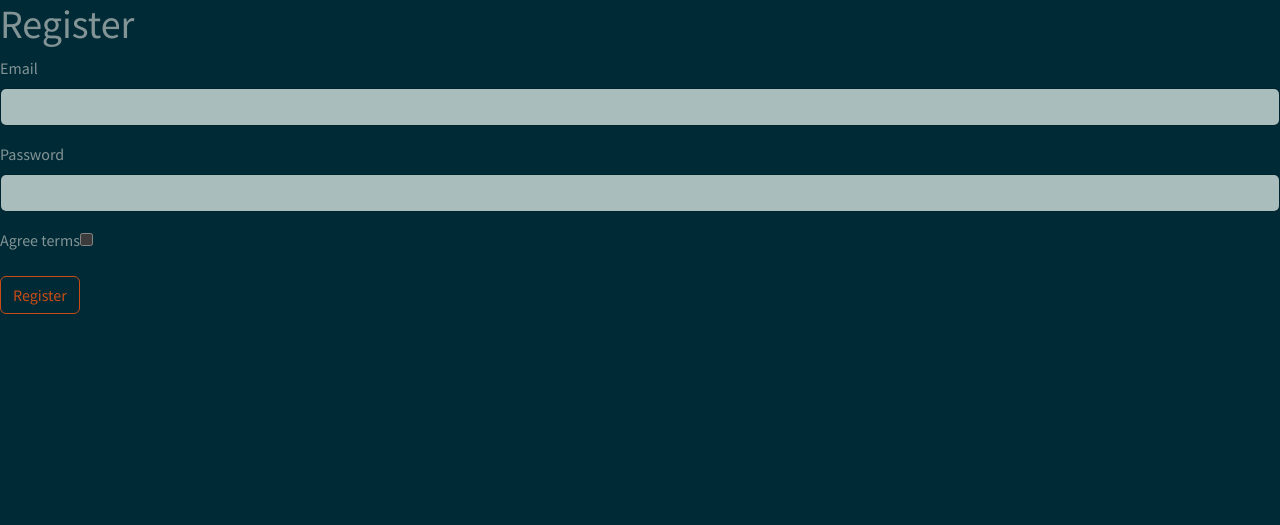
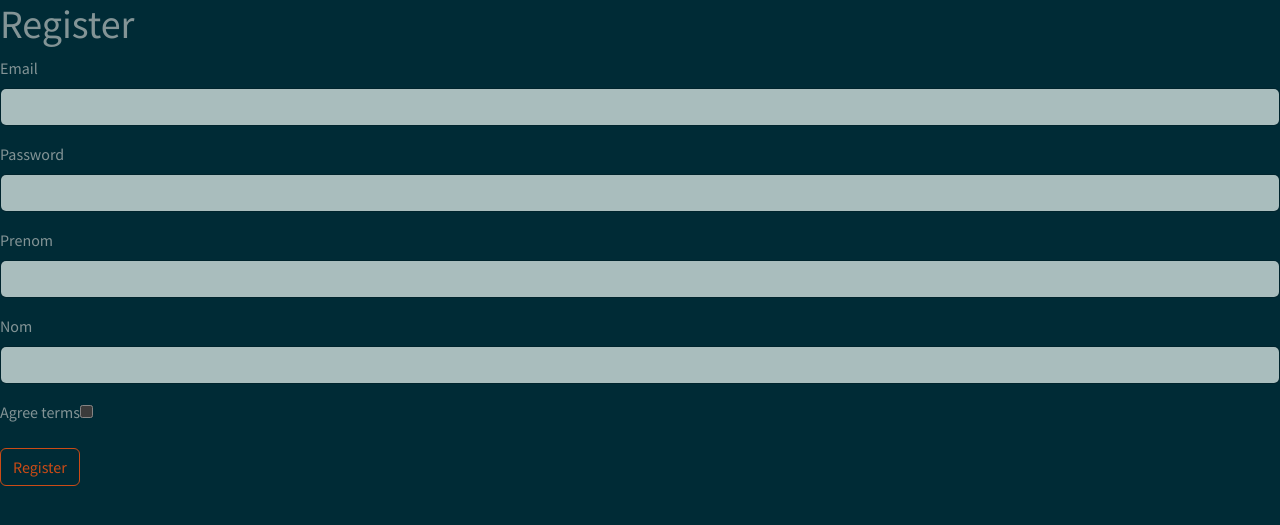
Before and after one commit to Oby1584/projet2, a Symfony app: template templates/registration/register.html.twig in a window 1280 px wide. Shown: the part 56-581 px from the top of the page. Run offline with Twig, Linux system fonts and the light colour scheme; the template is opened without the code that fills it, so the values that code supplies are empty; form fields are guessed from the names that the template uses; some libraries are stand-ins or nearby versions.

Commit message:
first commit

```diff
--- a/templates/registration/register.html.twig
+++ b/templates/registration/register.html.twig
@@ -12,6 +12,8 @@
         {{ form_row(registrationForm.plainPassword, {
             label: 'Password'
         }) }}
+        {{ form_row(registrationForm.prenom) }}
+        {{ form_row(registrationForm.nom) }}
         {{ form_row(registrationForm.agreeTerms) }}
 
         <button type="submit" class="btn btn-outline-warning">Register</button>
```
